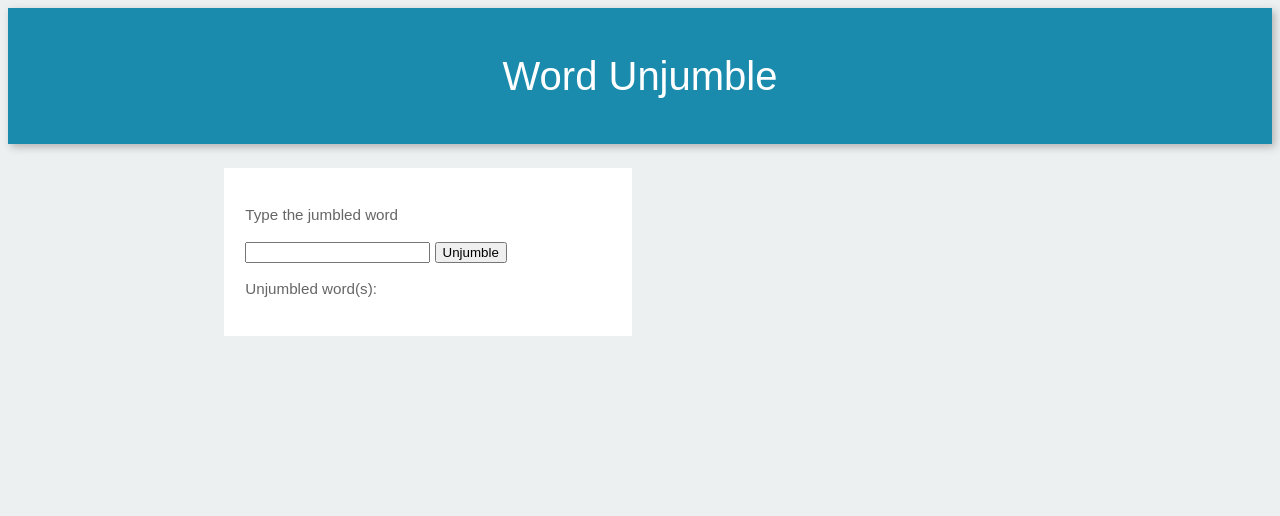
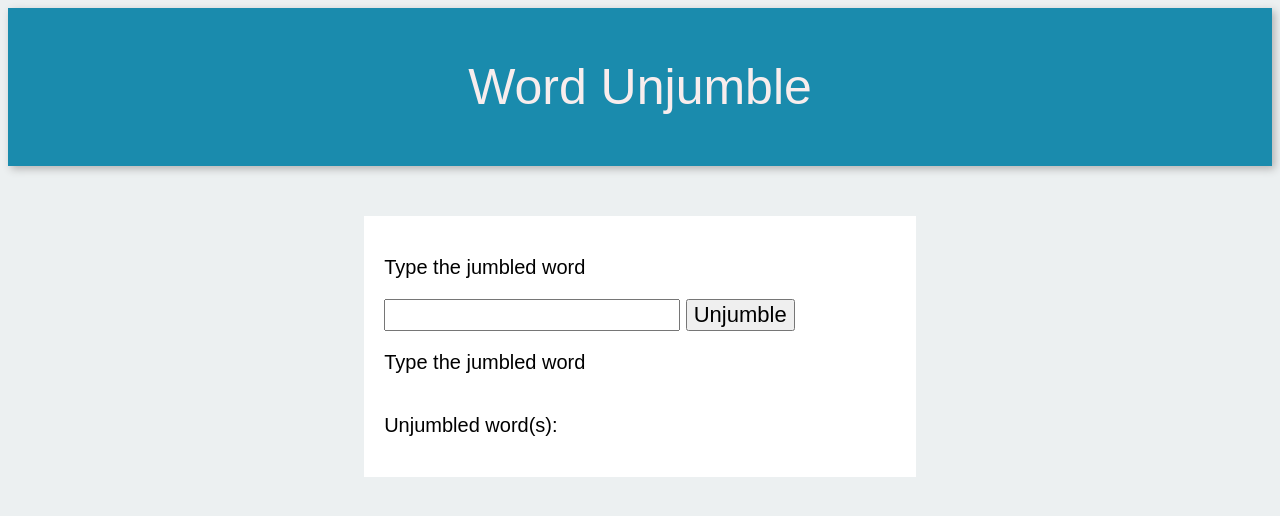
Before and after one commit to seryckd/word-jumble, a plain HTML site: page index.html in a window 1280 px wide. Drawn offline with Linux system fonts and the light colour scheme.

Commit message:
changed the style for mobile

```diff
--- a/css/card-layout.css
+++ b/css/card-layout.css
@@ -1,24 +1,19 @@
-body {font-family: sans-serif;}
-p {color: #666;}
-
-h2 {
-  font-size: 2em;
-  color: #e74c3c;
-}
-.centered {
-    margin: 0 auto;
-    padding: 0 1em;
+:root {
+  font-size: calc(0.5rem + 1.5vmin);
 }
 
-@media screen and (min-width: 52em) {
-    .centered {
-        max-width: 52em;
-    }
+body {
+  font-family: sans-serif;
+  background: #ecf0f1;
 }
 
-/*--------------------------------------------------------------
-Header styles minus menu
---------------------------------------------------------------*/
+input {
+  font-size: calc(0.5rem + 1.5vmin);
+}
+
+button {
+  font-size: calc(0.5rem + 1.5vmin);
+}
 
 .masthead {
     background: #1a8bad;
@@ -27,99 +22,24 @@ Header styles minus menu
 
 .site-title {
     margin: 0 0 1em;
+    font-size: calc(0.5rem + 5vmin);
     padding: 1em 0;
-    font-size: 2em;
     font-weight: 300;
     text-align: center;
-    color: black;
-}
-
-@media screen and (min-width: 44.44em) {
-    .site-title {
-        font-size: 2em;
-    }
-}
-
-@media screen and (min-width: 50em) {
-    .site-title {
-        font-size: 2.5em;
-    }
-}
-
-.site-title a {
     color: hsl(5, 45%, 95%);
     text-decoration: none;
 }
 
-.site-title a:hover {
-    text-decoration: underline;
-}
 
-/* Card Based Layout - Base styles */
-body {
-  background: #ecf0f1;
-  line-height: 1.4;
-}
-
-.site-title {
-	color: white;
+.parent {
+  display: grid;
+  place-items: center;
 }
 
 .card {
-	background: white;
-	margin-bottom: 2em;
+  width: clamp(23ch, 60%, 46ch);
+  display: flex;
+  flex-direction: column;
+  padding: 1rem;
+  background: white;
 }
-
-.card:hover {
-	box-shadow: 3px 3px 8px hsl(0, 0%, 70%);
-}
-
-.card-content {
-	padding: 1.4em;
-}
-
-.card-content h2 {
-	margin-top: 0;
-	margin-bottom: .5em;
-	font-weight: normal;
-}
-
-.card-content {
-	font-size: 95%;
-}
-
-img {
-  width: 100%;
-  height: auto;
-}
-
-/* Flexbox styles */
-@media screen and (min-width: 40em) {
-  .cards {
-    margin-top: -1em;
-    display: flex;
-    justify-content: space-between;
-    flex-wrap: wrap;
-  }
-
-  .card {
-    margin-bottom: 1em;
-    display: flex;
-    flex: 0 1 calc(50% - 0.5em);
-    /* width: calc(50% - 1em); */
-  }
-} /* mq 40em*/
-
-/*
-@media screen and (min-width: 60em) {
-  .cards {
-    margin-top: inherit;
-  }
-
-  .card {
-    margin-bottom: 2em;
-    display: flex;
-    flex: 0 1 calc(33% - 0.5em);
-    /* width: calc(33% - 1em); */
-  }
-}*/ /* mq 60em*/
--- a/index.html
+++ b/index.html
@@ -6,27 +6,20 @@
    </head>
    <body>
 
-      <header class="masthead clear">
-        <div class="centered">
-          <div class="site-branding">
-             <!-- Anything else here mucks up the page layout -->
+      <header class="masthead">
          <h1 class="site-title">Word Unjumble</h1>
-          </div>
-        </div>
       </header>
 
       <main>
 
-         <div class="centered">
-            <section class="cards">
-               <article class="card">
-                  <div class="card-content">
-
+         <div class="parent">
+            <div class="card">
                <p>Type the jumbled word</p>
                <div>
                   <input type="text" id="jumbledWord"/>
                   <button type="button" id="unjumble">Unjumble</button>
                </div>
+               <p>Type the jumbled word</p>
 
                <p>Unjumbled word(s):</p>
                <div>
@@ -40,12 +33,9 @@
                      </div>
                   </ul>
                   <div id="result"/>
+
                </div>
          </div>
-               </article>
-            </section>
-         </div>
-
       </main>
 
       <script type="module">
@@ -98,5 +88,6 @@
          });
 
       </script>
+
    </body>
 </html>
```
Lines whose indentation alone changed are shown as unchanged.
